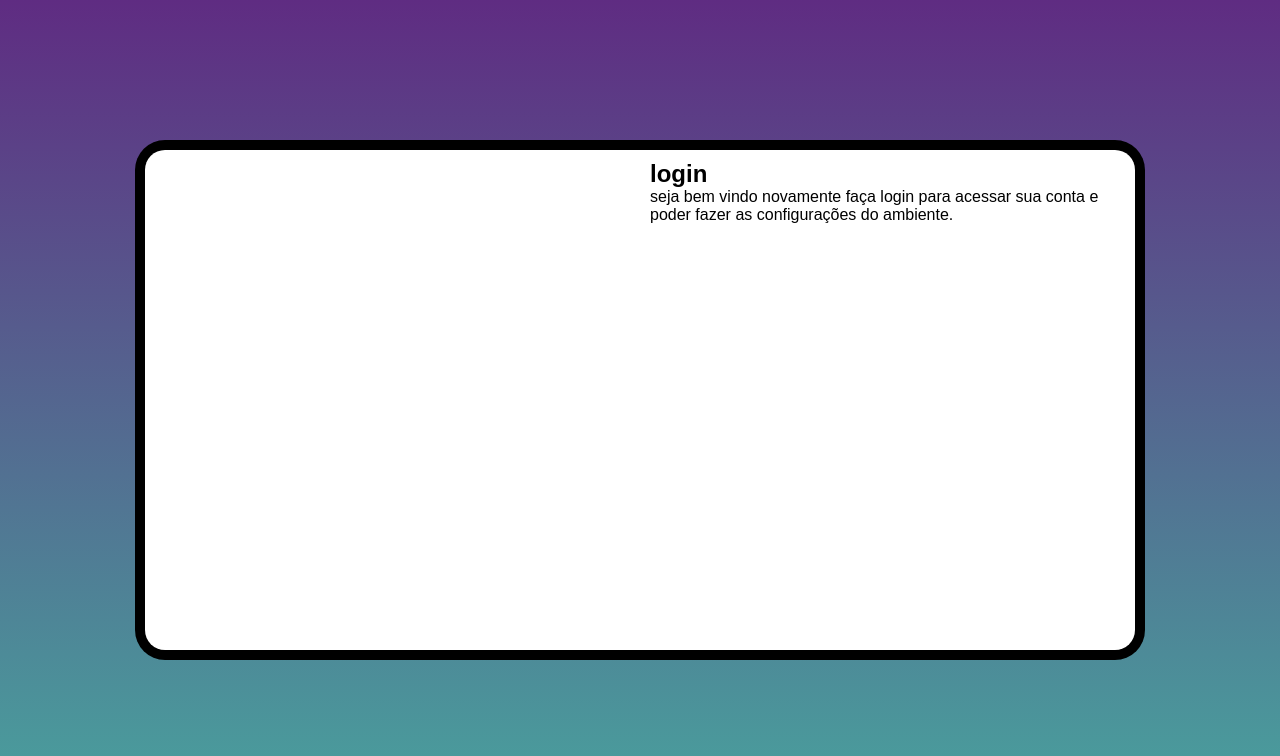
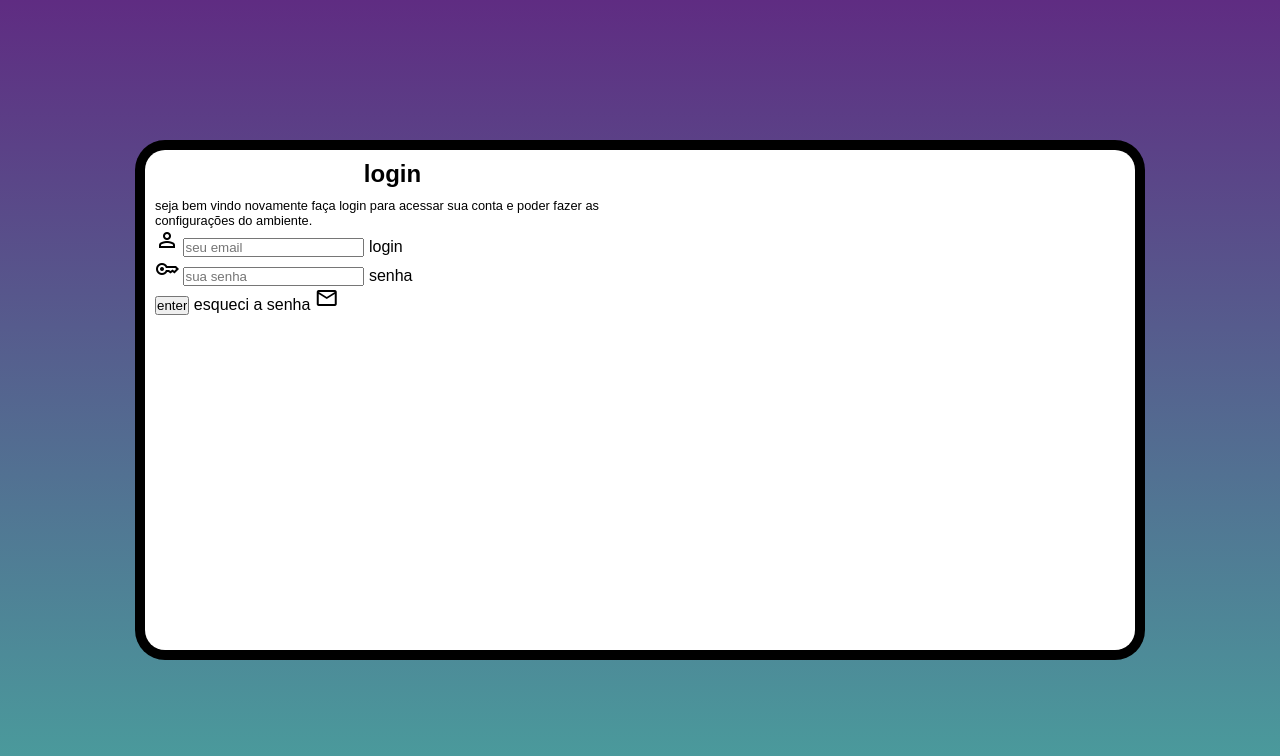
Before and after one commit to Pauloroberto23/projetologin, a plain HTML site: page index.html in a window 1280 px wide. Drawn offline with nearby package versions, Linux system fonts and the light colour scheme.

Commit message:
adicionei os icones

```diff
--- a/estilos/media-query.css
+++ b/estilos/media-query.css
@@ -32,13 +32,13 @@
     }
 
     section#login > div#imagem{
-        float: left;
+        float: right;
         width: 50%;
         height: 100%;
     }
 
     section#login > div#formulario{
-        float: right;
+        float: left;
         width: 50%;
     }
 
--- a/estilos/style.css
+++ b/estilos/style.css
@@ -55,3 +55,12 @@ section#login > div#formulario{
     padding: 10px;
 
 }
+
+div#formulario > h1{
+    text-align: center;
+    margin-bottom: 10px;
+}
+
+div#formulario > p {
+    font-size: 0.8em;
+}
--- a/index.html
+++ b/index.html
@@ -3,6 +3,7 @@
 <head>
     <meta charset="UTF-8">
     <meta name="viewport" content="width=device-width, initial-scale=1.0">
+    <link rel="stylesheet" href="https://fonts.googleapis.com/css2?family=Material+Symbols+Outlined:opsz,wght,FILL,GRAD@20..48,100..700,0..1,-50..200" />
     <link rel="stylesheet" href="estilos/style.css">
     <link rel="stylesheet" href="estilos/media-query.css">
     <title>tela de login</title>
@@ -16,6 +17,26 @@
             <div id="formulario">
               <h1>login</h1>
               <p>seja bem vindo novamente faça login para acessar sua conta e poder fazer as configurações do ambiente.</p>
+              <form action="login.php" method="post" autocomplete="on">
+                <div class="campo">
+                    <span class="material-symbols-outlined">person</span>
+                   <input type="email" name="login" id="ilogin" placeholder="seu email" autocomplete="email">
+                   <label for="ilogin">login</label>
+
+                </div>
+                <div class="senha">
+                    <span class="material-symbols-outlined">
+                        key
+                        </span>
+                    <input type="password" name="isenha" id="isenha" placeholder="sua senha" autocomplete="current-password" required minlength="8" maxlength="20">
+                    <label for="isenha">senha</label>
+                </div>
+                <div>
+                    <input type="submit" value="enter">
+                    <a href="esqueci.html"></a>
+                    esqueci a senha <span class="material-symbols-outlined">mail</span>
+                </div>
+              </form>
             </div>
 
         </section>
```
